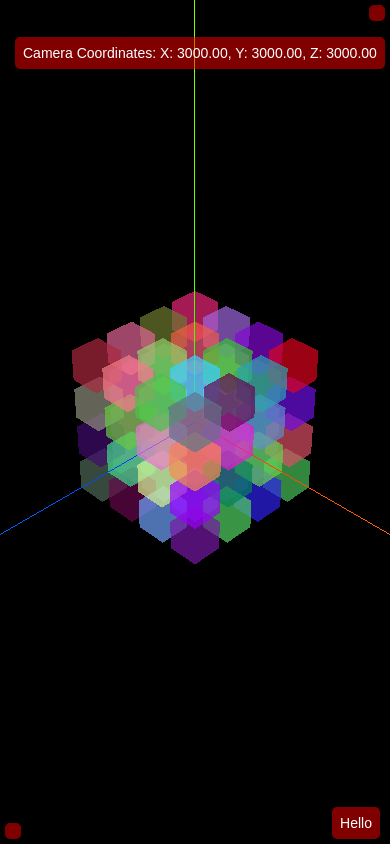
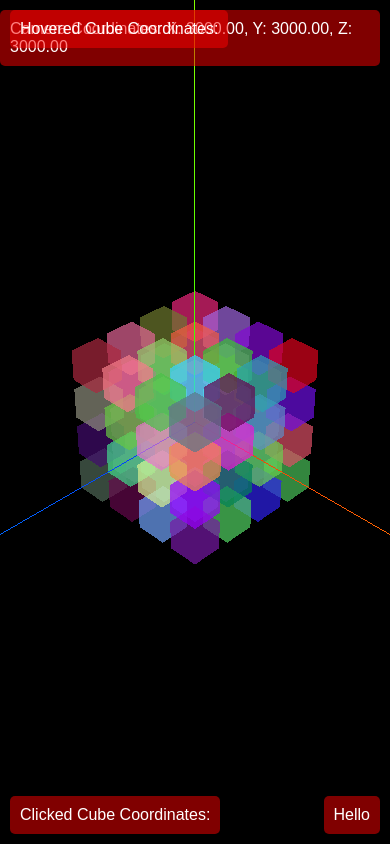
Before and after one commit to pSwaqtch/three_js-test, a website built with Vite: page index.html in a window 390 px wide. Built offline with nearby package versions, Linux system fonts and the light colour scheme; animation ran at ten frames a second.

Commit message:
reviewed css

```diff
--- a/index.html
+++ b/index.html
@@ -9,13 +9,15 @@
 </head>
 
 <body>
-    <div id="coordinates" class="text"></div>
-    <div id="point-coordinates" class="text"></div>
-    <div id="hover-cube" class="text"></div>
-    <div id="clicked-cube" class="text"></div>
+    <div class="text-container">
+        <div id="camera-coordinates" class="text"></div>
+        <div id="hover-cube" class="text"><p>Hovered Cube Coordinates:</p></div>
+        <div id="clicked-cube" class="text"><p>Clicked Cube Coordinates:</p></div>
+        <div id="point-coordinates" class="text"></div>
+    </div>
     <canvas class="webgl"></canvas>
-
     <script type="module" src="js/cube_mesh.js"></script>
     <script></script>
 </body>
+
 </html>
--- a/js/cube_mesh.js
+++ b/js/cube_mesh.js
@@ -14,13 +14,13 @@
 window.addEventListener("click", handleMouseClick);
 
 // Display current camera coordinates
-const coordinatesClick = document.getElementById('camera-coordinates');
+const coordinatesElement = document.getElementById('camera-coordinates');
 
 // Display Hovered Cube Coordinates
-const coordinatesElement = document.getElementById('hover-cube');
+const coordinatesHover = document.getElementById('hover-cube');
 
 // Display Clicked Cube Coordinates
-const coordinatesHover = document.getElementById('clicked-cube');
+const coordinatesClick = document.getElementById('clicked-cube');
 
 const coordinatesPoint = document.getElementById('point-coordinates');
 coordinatesPoint.textContent = `Hello`;
--- a/style.css
+++ b/style.css
@@ -5,69 +5,19 @@
 }
 
 body, html {
-  overflow-x: hidden;
-  overflow-y: hidden;
+  overflow: hidden;
 }
 
 .text {
-  display: flex;
-  flex-direction: column; /* Change to column for smaller devices */
-  justify-content: space-between;
-  align-items: flex-start;
   color: white;
-  font-family: Arial, sans-serif;
-  font-size: 16px;
+  font: 16px Arial, sans-serif;
   padding: 10px;
   background-color: rgba(255, 0, 0, 0.5);
   border-radius: 5px;
   position: absolute;
 }
 
-#coordinates {
-  top: 10px;
-  right: 10px;
-}
-
-#point-coordinates {
-  bottom: 10px;
-  right: 10px;
-}
-
-#hover-cube {
-  top: 10px;
-  left: 10px;
-}
-
-#clicked-cube {
-  bottom: 10px;
-  left: 10px;
-}
-
-/* Media Query for smaller devices */
-@media screen and (max-width: 600px) {
-  .text {
-    font-size: 14px; /* Adjust font size for smaller devices */
-    padding: 8px; /* Adjust padding for smaller devices */
-  }
-
-  /* Adjust positions for smaller devices */
-  #coordinates {
-    top: 5px;
-    right: 5px;
-  }
-
-  #point-coordinates {
-    bottom: 5px;
-    right: 5x;
-  }
-
-  #hover-cube {
-    top: 37px;
-    left: 15px;
-  }
-
-  #clicked-cube {
-    bottom: 5px;
-    left: 5px;
-  }
-}
+#camera-coordinates { top: 10px; right: 10px; }
+#point-coordinates { bottom: 10px; right: 10px; }
+#hover-cube { top: 10px; left: 10px; }
+#clicked-cube { bottom: 10px; left: 10px; }
```
